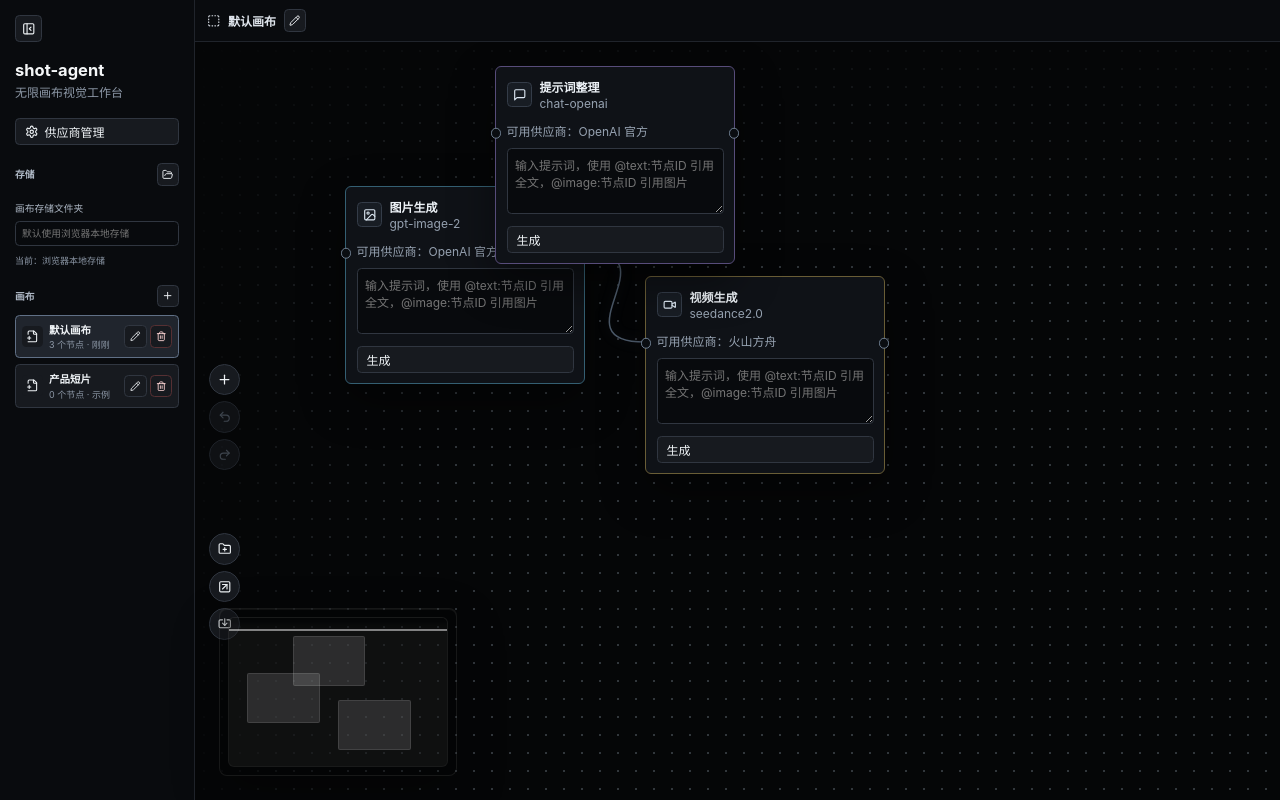
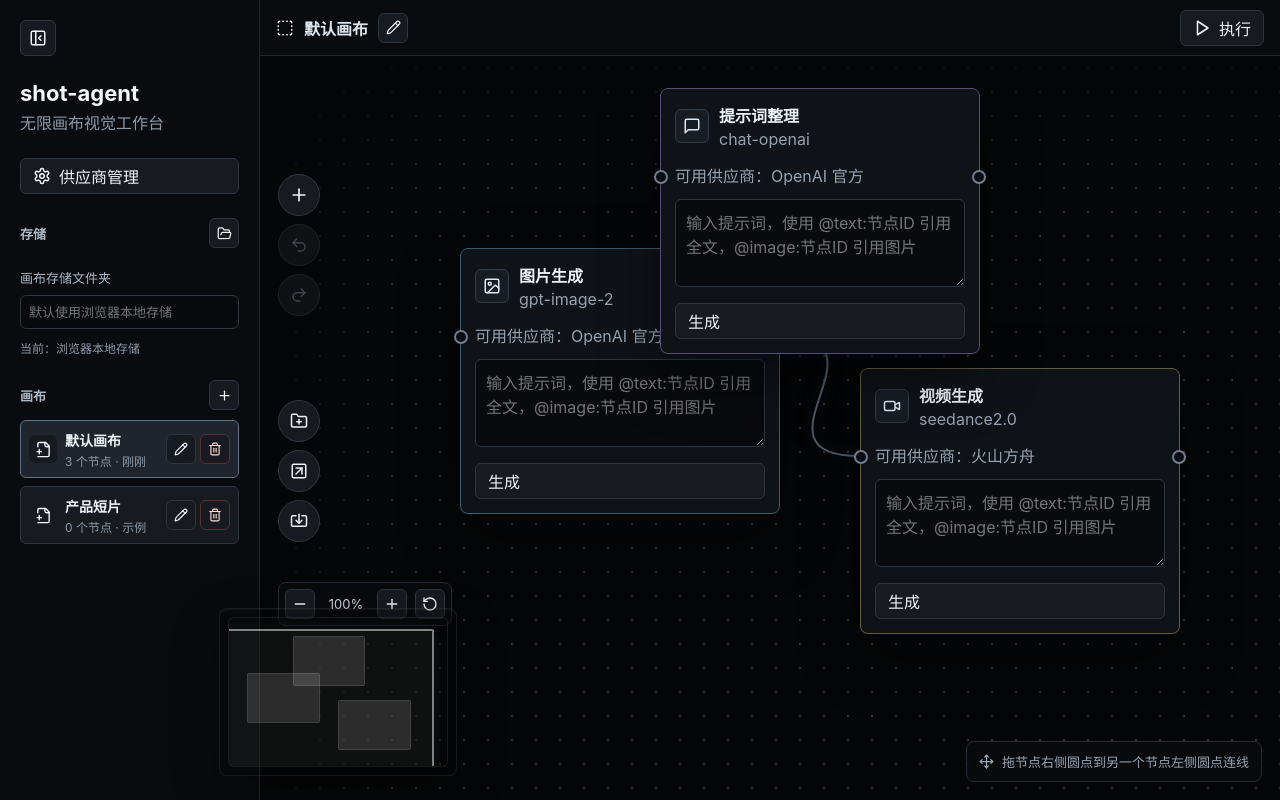
Before and after one commit to TCmatj/shot-agent, a React (Vite) app: page / in a window 1280 px wide. Built offline with nearby package versions, Linux system fonts and the light colour scheme.

Commit message:
fix: 移除应用级页面缩放

```diff
--- a/src/app/App.css
+++ b/src/app/App.css
@@ -1,5 +1,4 @@
 :root {
-  --app-ui-scale: 0.75;
   color: #f5f7f8;
   background: #050607;
   font-family:
@@ -51,11 +50,10 @@ button:disabled {
   background: #050607;
   display: grid;
   grid-template-columns: 260px 1fr;
-  height: calc(100% / var(--app-ui-scale));
+  height: 100%;
   min-height: 0;
   overflow: hidden;
-  width: calc(100% / var(--app-ui-scale));
-  zoom: var(--app-ui-scale);
+  width: 100%;
 }
 
 .app-shell.is-sidebar-collapsed {
--- a/src/app/App.tsx
+++ b/src/app/App.tsx
@@ -1,4 +1,4 @@
-import { useEffect, useRef, useState, type CSSProperties, type PointerEvent, type WheelEvent } from 'react';
+import { useEffect, useRef, useState, type PointerEvent, type WheelEvent } from 'react';
 import { createPortal } from 'react-dom';
 import {
   BoxSelect,
@@ -120,10 +120,6 @@ type WindowWithDirectoryPicker = Window & {
   showDirectoryPicker?: () => Promise<{ name: string }>;
 };
 
-type AppShellStyle = CSSProperties & {
-  '--app-ui-scale': number;
-};
-
 type DragState =
   | {
       mode: 'pan';
@@ -372,9 +368,6 @@ const canvasViewportStorageKey = 'shot-agent:canvas-viewports';
 const canvasNodeSize = { width: 320, height: 220 };
 const minimapSize = { width: 220, height: 150 };
 const defaultViewport: CanvasViewport = { x: 80, y: 72, scale: 1 };
-const defaultAppUiScale = 0.75;
-const minAppUiScale = 0.5;
-const maxAppUiScale = 1.5;
 
 function summarizeOutputText(value: string, maxLength = 160): string {
   const summary = value
@@ -770,7 +763,6 @@ export function App() {
   const [editingProviderIds, setEditingProviderIds] = useState<string[]>([]);
   const [showProviderManager, setShowProviderManager] = useState(false);
   const [isSidebarCollapsed, setIsSidebarCollapsed] = useState(false);
-  const [appUiScale, setAppUiScale] = useState(defaultAppUiScale);
   const [workspaceState, setWorkspaceState] = useState(() => {
     if (typeof window === 'undefined') {
       return initialWorkspaceState;
@@ -1668,20 +1660,6 @@ export function App() {
     event.currentTarget.scrollLeft += event.deltaX;
   }
 
-  function handleAppWheelCapture(event: WheelEvent<HTMLElement>) {
-    if (!event.metaKey && !event.ctrlKey) {
-      return;
-    }
-
-    event.preventDefault();
-    event.stopPropagation();
-
-    const zoomFactor = event.deltaY > 0 ? 0.92 : 1.08;
-    setAppUiScale((current) =>
-      Math.min(maxAppUiScale, Math.max(minAppUiScale, Number((current * zoomFactor).toFixed(3)))),
-    );
-  }
-
   function zoomBy(factor: number) {
     const rect = canvasRef.current?.getBoundingClientRect();
     const center = rect
@@ -2181,11 +2159,7 @@ export function App() {
       : null;
 
   return (
-    <main
-      className={`app-shell ${isSidebarCollapsed ? 'is-sidebar-collapsed' : ''}`}
-      style={{ '--app-ui-scale': appUiScale } as AppShellStyle}
-      onWheelCapture={handleAppWheelCapture}
-    >
+    <main className={`app-shell ${isSidebarCollapsed ? 'is-sidebar-collapsed' : ''}`}>
       <aside className="sidebar">
         <input
           ref={importInputRef}
```
